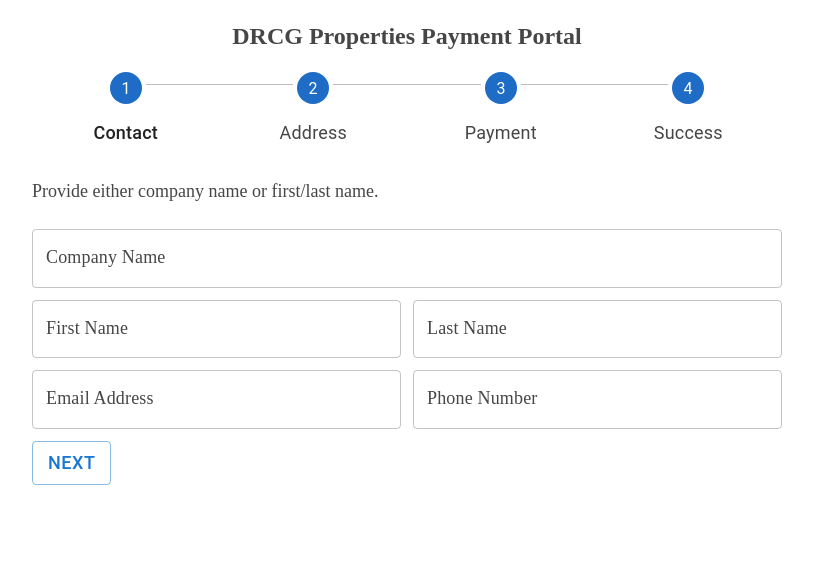
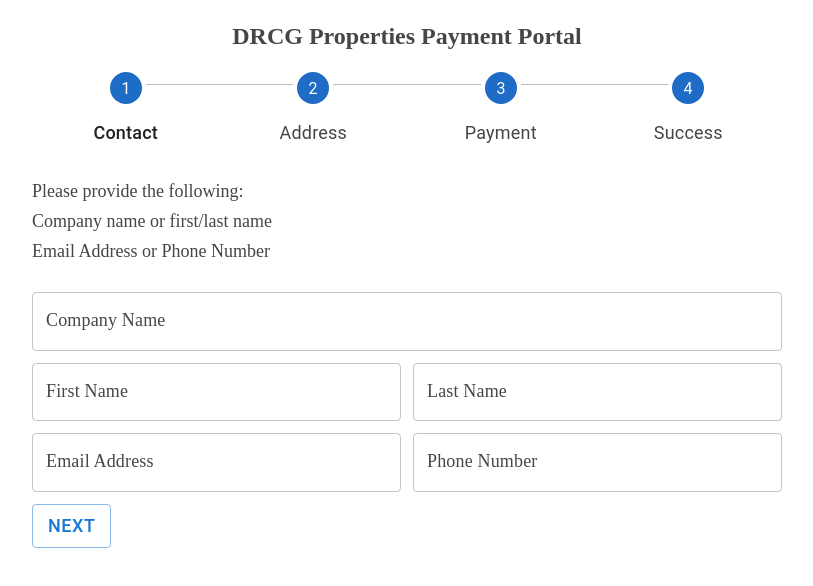
Before and after one commit to aaronsisler/clients.drcg-properties, a Next.js app: page /payment in a window 1280 px wide. Shown: the top 586 px of the page, without its empty margins (233-1046 px from the left). Built offline with nearby package versions, Linux system fonts and the light colour scheme; a web font is replaced by a local one.

Commit message:
Updating for DRCG Square config props. Adding in the styling and logic for contact info

```diff
--- a/src/components/customer-contact-info/customer-contact-info.module.scss
+++ b/src/components/customer-contact-info/customer-contact-info.module.scss
@@ -11,8 +11,11 @@
       @include font-type($MAIN_FONT, $MEDIUM);
       min-height: 100%;
     }
+    &__messages {
+      margin-bottom: $SMALL;
+    }
     &__message {
-      margin-bottom: $SMALL;
+      margin-bottom: $XXSMALL;
     }
     &__messageError {
       color: $ERROR_RED;
--- a/src/components/customer-contact-info/customer-contact-info.tsx
+++ b/src/components/customer-contact-info/customer-contact-info.tsx
@@ -18,6 +18,7 @@ import {
 import { incrementCurrentStep } from "../../state-management/workflow-slice";
 import {
   validateEmailAddress,
+  validateMethodsToContactProvided,
   validateNames,
   validatePhoneNumber,
 } from "../../utils/validation-utils";
@@ -30,6 +31,7 @@ const CustomerContactInfo = () => {
     name: false,
     emailAddress: false,
     phoneNumber: false,
+    providedContactInfo: false,
   });
   const dispatch = useAppDispatch();
   const companyName = useAppSelector(selectCompanyName);
@@ -42,28 +44,52 @@ const CustomerContactInfo = () => {
     const areNamesValid = validateNames(firstName, lastName, companyName);
     const isPhoneNumberValid = validatePhoneNumber(phoneNumber);
     const isEmailAddressValid = validateEmailAddress(emailAddress);
+    const providedMeansToContact = validateMethodsToContactProvided(
+      emailAddress,
+      phoneNumber
+    );
 
     setErrors({
       name: !areNamesValid,
       emailAddress: !isEmailAddressValid,
       phoneNumber: !isPhoneNumberValid,
+      providedContactInfo: !providedMeansToContact,
     });
 
-    if (areNamesValid && isPhoneNumberValid && isEmailAddressValid) {
+    if (
+      areNamesValid &&
+      isPhoneNumberValid &&
+      isEmailAddressValid &&
+      providedMeansToContact
+    ) {
       dispatch(incrementCurrentStep());
     }
   };
 
   return (
     <div className={styles.customerContactInfo}>
+      <div className={styles.customerContactInfo__messages}>
+        <p className={cn(styles.customerContactInfo__message)}>
+          Please provide the following:
+        </p>
         <p
           className={cn(
             styles.customerContactInfo__message,
             errors.name && styles.customerContactInfo__messageError
           )}
         >
-        Provide either company name or first/last name.
+          Company name or first/last name
         </p>
+        <p
+          className={cn(
+            styles.customerContactInfo__message,
+            errors.providedContactInfo &&
+              styles.customerContactInfo__messageError
+          )}
+        >
+          Email Address or Phone Number
+        </p>
+      </div>
       <div className={cn(styles.customerContactInfo__section)}>
         <TextField
           label="Company Name"
@@ -105,14 +131,14 @@ const CustomerContactInfo = () => {
           name="email"
           value={emailAddress}
           onChange={(e) => dispatch(setEmailAddress(e.target.value))}
-          error={errors.emailAddress}
+          error={errors.emailAddress || errors.providedContactInfo}
         />
         <TextField
           label="Phone Number"
           name="tel"
           value={phoneNumber}
           onChange={(e) => dispatch(setPhoneNumber(e.target.value))}
-          error={errors.phoneNumber}
+          error={errors.phoneNumber || errors.providedContactInfo}
         />
       </div>
       <WorkflowButtons goToNextStep={goToNextStep} />
--- a/src/config/config.js
+++ b/src/config/config.js
@@ -24,10 +24,18 @@ export const LOGO_DIMENSIONS = {
 // Payment
 export const PAYMENT_CONFIG_TOKEN_CLIENT_NAME = "DRCG_PROPERTIES";
 
-// Sandbox
-export const PAYMENT_CONFIG_APP_ID = "sandbox-sq0idb-KoavOU3dlmNx8J4U2-FZHA";
-export const PAYMENT_CONFIG_LOCATION_ID = "LASSV5XT9RNA2";
-
-// Production
+// E&B Sandbox
 // export const PAYMENT_CONFIG_APP_ID = "sandbox-sq0idb-KoavOU3dlmNx8J4U2-FZHA";
 // export const PAYMENT_CONFIG_LOCATION_ID = "LASSV5XT9RNA2";
+
+// E&B Production
+// export const PAYMENT_CONFIG_APP_ID = "";
+// export const PAYMENT_CONFIG_LOCATION_ID = "";
+
+// DRCG Sandbox
+export const PAYMENT_CONFIG_APP_ID = "sandbox-sq0idb-zGovc3n2ZmEh3VzRXuuYeg";
+export const PAYMENT_CONFIG_LOCATION_ID = "L60J9Z83B35C5";
+
+// DRCG Sandbox
+// export const PAYMENT_CONFIG_APP_ID = "sq0idp-mOXb2ReOufLCnY7N9cE5pQ";
+// export const PAYMENT_CONFIG_LOCATION_ID = "LQNV5CF4PX4CN";
--- a/src/utils/validation-utils.ts
+++ b/src/utils/validation-utils.ts
@@ -1,4 +1,46 @@
 import { validate } from "email-validator";
+
+export const validateEmailAddress = (emailAddress): boolean =>
+  emailAddress.trim() === "" || validate(emailAddress);
+
+export const validateStreetAddress = (addressLine1, addressLine2): boolean => {
+  if (!addressLine1) {
+    return false;
+  }
+
+  if (addressLine2 && !addressLine1) {
+    return false;
+  }
+
+  return true;
+};
+
+export const validateMainAddress = (city, state, postalCode): boolean => {
+  if (!city || !state || !postalCode) {
+    return false;
+  }
+
+  if (state && state.length != 2) {
+    return false;
+  }
+
+  if (postalCode && postalCode.length != 5) {
+    return false;
+  }
+
+  return true;
+};
+
+export const validateMethodsToContactProvided = (
+  emailAddress,
+  phoneNumber
+): boolean => {
+  if (!emailAddress && !phoneNumber) {
+    return false;
+  }
+
+  return true;
+};
 
 export const validateNames = (firstName, lastName, companyName): boolean => {
   if (firstName && !lastName) {
@@ -30,34 +72,3 @@ export const validatePhoneNumber = (phoneNumber): boolean => {
     (phoneNumber.match(/^[0-9]*$/) && phoneNumber.length === 10)
   );
 };
-
-export const validateEmailAddress = (emailAddress): boolean =>
-  emailAddress.trim() === "" || validate(emailAddress);
-
-export const validateStreetAddress = (addressLine1, addressLine2): boolean => {
-  if (!addressLine1) {
-    return false;
-  }
-
-  if (addressLine2 && !addressLine1) {
-    return false;
-  }
-
-  return true;
-};
-
-export const validateMainAddress = (city, state, postalCode): boolean => {
-  if (!city || !state || !postalCode) {
-    return false;
-  }
-
-  if (state && state.length != 2) {
-    return false;
-  }
-
-  if (postalCode && postalCode.length != 5) {
-    return false;
-  }
-
-  return true;
-};
```
Lines whose indentation alone changed are shown as unchanged.
